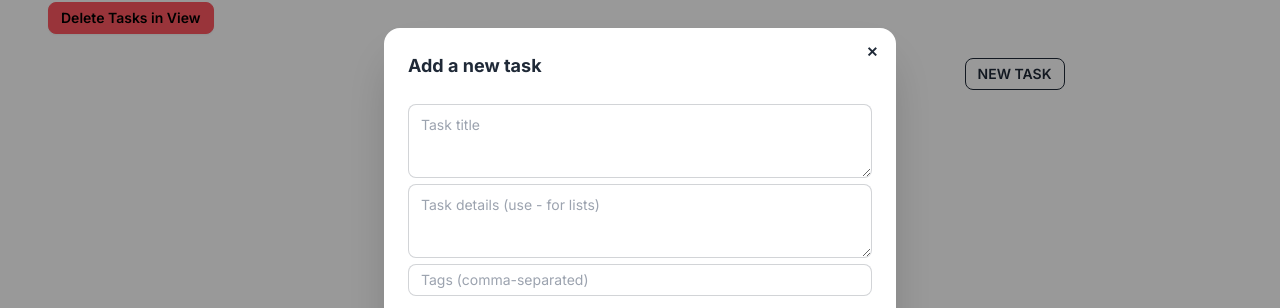
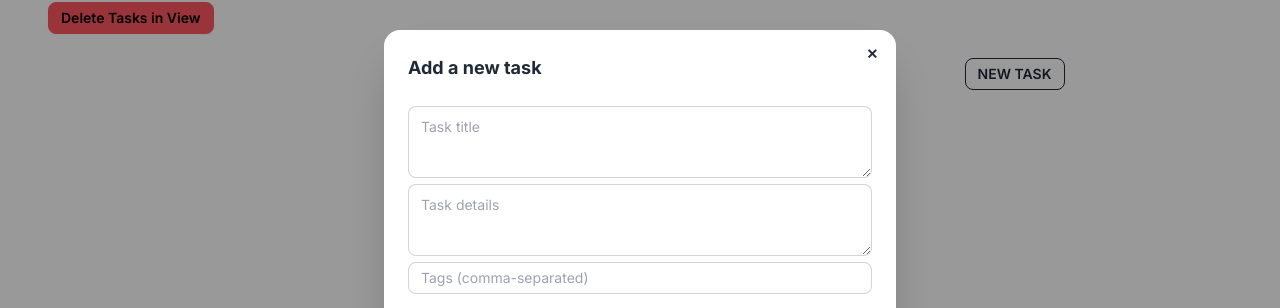
Before and after one commit to TheanLim/tasklist, a Next.js app: page / in a window 1280 px wide. Both pictures are taken after a click on the button "NEW TASK". Shown: the part 190-498 px from the top of the page. Built offline with nearby package versions, Linux system fonts and the light colour scheme.

Commit message:
Add autoadjustHeightTextArea

```diff
--- /dev/null
+++ b/components/AutoResizeTextArea.js
@@ -0,0 +1,30 @@
+import { useEffect, useRef } from 'react';
+
+const AutoResizeTextArea = ({ value, onChange, placeholder, onKeyDown, maxHeight }) => {
+    const textareaRef = useRef(null);
+
+    const adjustHeight = () => {
+        if (textareaRef.current) {
+            textareaRef.current.style.height = 'auto'; // Reset height to auto to calculate the new height
+            textareaRef.current.style.height = `${Math.min(textareaRef.current.scrollHeight, maxHeight)}px`; // Set height based on content or maxHeight
+        }
+    };
+
+    useEffect(() => {
+        adjustHeight(); // Adjust height on value change
+    }, [value]);
+
+    return (
+        <textarea
+            ref={textareaRef}
+            value={value}
+            onChange={onChange}
+            placeholder={placeholder}
+            onKeyDown={onKeyDown}
+            className="textarea textarea-sm textarea-bordered w-full resize-y" // Allow vertical resizing
+            style={{ overflow: 'hidden' }}
+        />
+    );
+};
+
+export default AutoResizeTextArea;
--- a/components/TaskInputModal.js
+++ b/components/TaskInputModal.js
@@ -1,10 +1,10 @@
 import { useEffect, useState } from 'react';
+import AutoResizeTextArea from './AutoResizeTextArea';
 
 const TaskInputModal = ({ btnTxt, taskId, taskTitle, taskDetails, taskTags, taskStatus, handleEditTask }) => {
     const innerTaskId = taskId ? taskId : new Date().getTime();
     const innerTaskStatus = taskStatus ? taskStatus : 'pending';
 
-    // State to hold the task being edited
     const [editedTask, setEditedTask] = useState({
         id: innerTaskId,
         title: taskTitle || "",
@@ -13,7 +13,6 @@ const TaskInputModal = ({ btnTxt, taskId, taskTitle, taskDetails, taskTags, task
         status: innerTaskStatus
     });
 
-    // useEffect to update the state when editing a task
     useEffect(() => {
         setEditedTask({
             id: innerTaskId,
@@ -22,7 +21,7 @@ const TaskInputModal = ({ btnTxt, taskId, taskTitle, taskDetails, taskTags, task
             tags: taskTags || [],
             status: innerTaskStatus
         });
-    }, [taskId, taskTitle, taskDetails, taskTags, taskStatus]); // Runs when task properties change
+    }, [taskId, taskTitle, taskDetails, taskTags, taskStatus]);
 
     const closeModal = () => {
         document.getElementById(innerTaskId).close();
@@ -37,8 +36,7 @@ const TaskInputModal = ({ btnTxt, taskId, taskTitle, taskDetails, taskTags, task
 
     const handleSubmit = (e) => {
         e.preventDefault();
-        handleEditTask(editedTask); // Call the edit task handler with the current edited task
-        // Reset the form after submission
+        handleEditTask(editedTask);
         setEditedTask({
             id: innerTaskId,
             title: "",
@@ -60,24 +58,23 @@ const TaskInputModal = ({ btnTxt, taskId, taskTitle, taskDetails, taskTags, task
                     <h3 className="font-bold text-lg">{taskTitle ? "Edit your task" : "Add a new task"}</h3>
                     <div className="modal-action">
                         <form method="dialog" className='space' onSubmit={handleSubmit}>
-                            <textarea
+                            <AutoResizeTextArea
                                 value={editedTask.title}
+                                onChange={(e) => setEditedTask({ ...editedTask, title: e.target.value })}
                                 placeholder='Task title'
-                                onChange={(e) => setEditedTask({ ...editedTask, title: e.target.value })}
-                                required
-                                className="textarea textarea-sm textarea-bordered w-full"
                                 onKeyDown={handleKeyDown}
+                                maxHeight={200}
                             />
-                            <textarea
+                            <AutoResizeTextArea
                                 value={editedTask.details}
-                                placeholder='Task details (use - for lists)'
                                 onChange={(e) => setEditedTask({ ...editedTask, details: e.target.value })}
-                                className="textarea textarea-sm textarea-bordered w-full"
+                                placeholder='Task details'
                                 onKeyDown={handleKeyDown}
+                                maxHeight={200}
                             />
                             <input
                                 type="text"
-                                value={editedTask.tags.join(', ')} // Join tags to show them in the input
+                                value={editedTask.tags.join(', ')}
                                 placeholder='Tags (comma-separated)'
                                 onChange={(e) => setEditedTask({ ...editedTask, tags: e.target.value.split(',').map(tag => tag.trim()) })}
                                 className="input input-sm input-bordered w-full"
```
